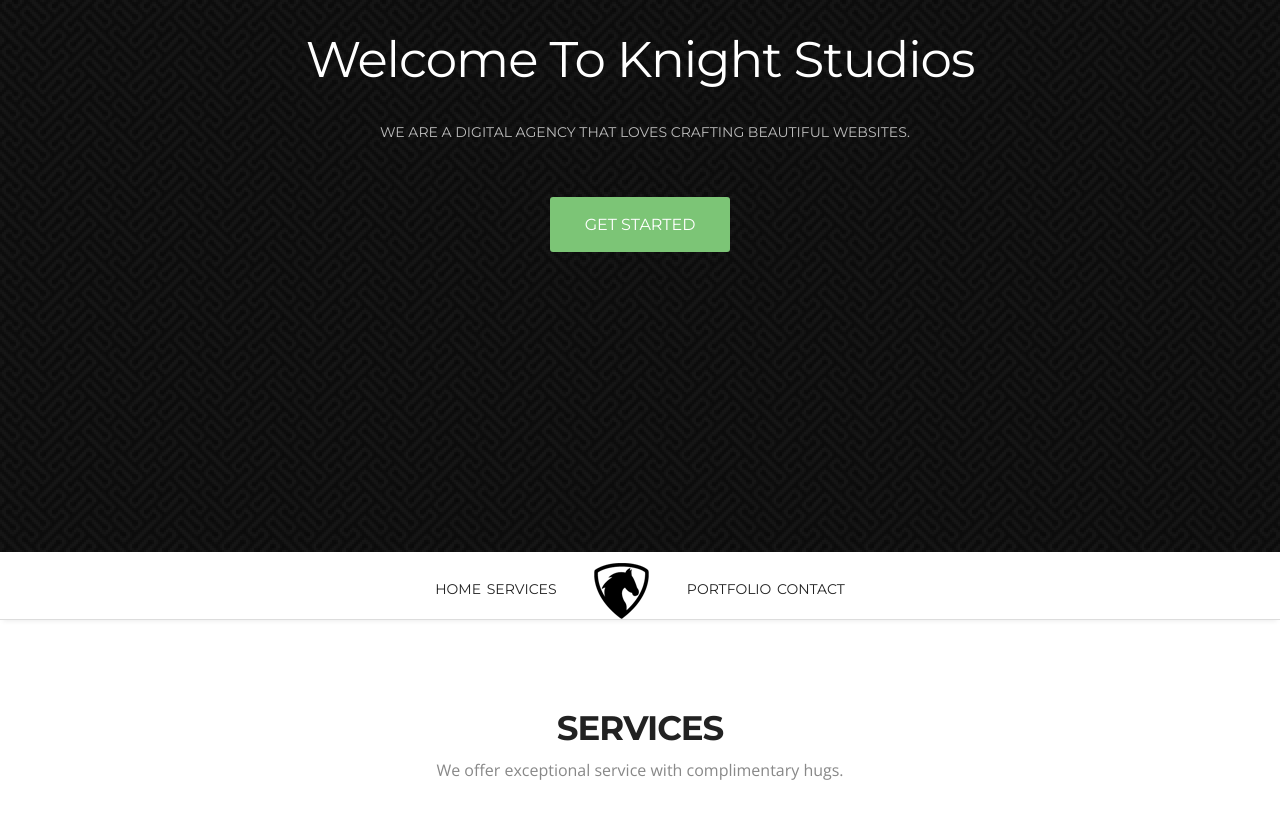
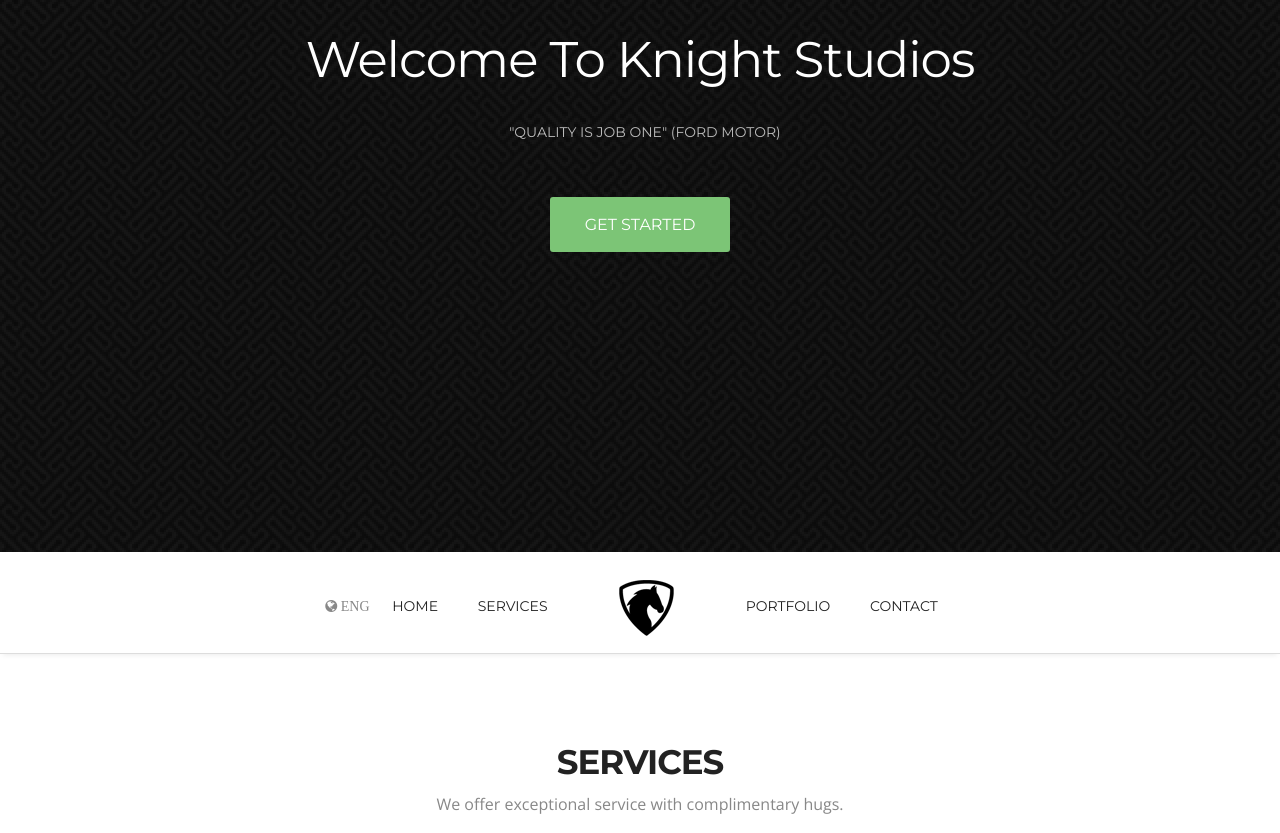
Before and after one commit to stamigos/Software-Dev-Landing, a plain HTML site: page index.html in a window 1280 px wide. Shown: the part 416-1249 px from the top of the page. Drawn offline with nearby package versions, Linux system fonts and the light colour scheme.

Commit message:
some design fixes

```diff
--- a/css/style.css
+++ b/css/style.css
@@ -198,7 +198,7 @@ color: #fff;
 	font-family: 'Montserrat', sans-serif;
 	text-decoration: none;
 	line-height:20px;
-	/*margin:17px 32px;*/
+	margin:17px 17px;
 	transition:all 0.3s ease-in-out;
 	-moz-transition:all 0.3s ease-in-out;
 	-webkit-transition:all 0.3s ease-in-out;
--- a/index.html
+++ b/index.html
@@ -45,7 +45,7 @@
         </figure>
         <h1 class="animated fadeInDown delay-07s">Welcome To Knight Studios</h1>
         <ul class="we-create animated fadeInUp delay-1s">
-        	<li>We are a digital agency that loves crafting beautiful websites.</li>
+        	<li>"Quality Is Job One" (Ford Motor)</li>
         </ul>
             <a class="link animated fadeInUp delay-1s" href="#">Get Started</a>
     </div>
@@ -56,6 +56,7 @@
 <nav class="main-nav-outer" id="test"><!--main-nav-start-->
 	<div class="container">
         <ul class="main-nav">
+        	<li><i class="fa fa-globe" aria-hidden="true"> ENG</i></li>
         	<li><a href="#header">Home</a></li>
             <li><a href="#service">Services</a></li>
             <li class="small-logo"><a href="#header"><img src="img/small-logo.png" alt=""></a></li>
```
